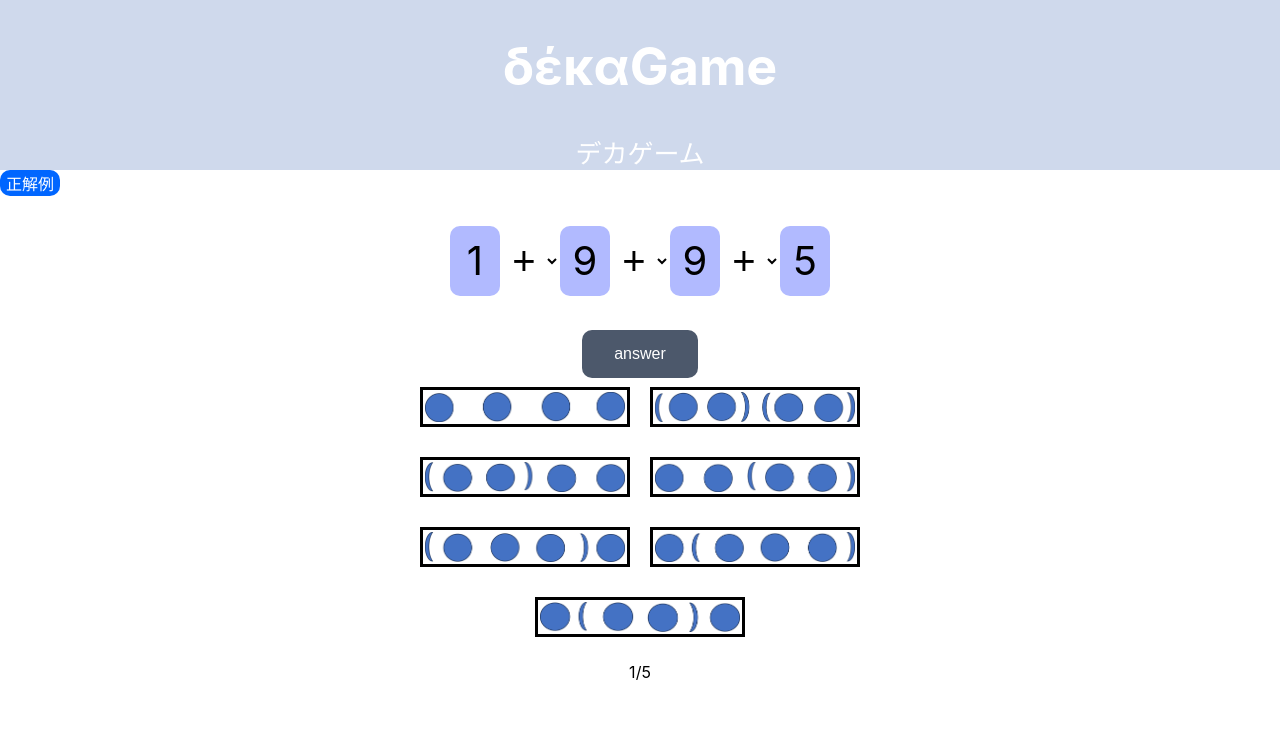
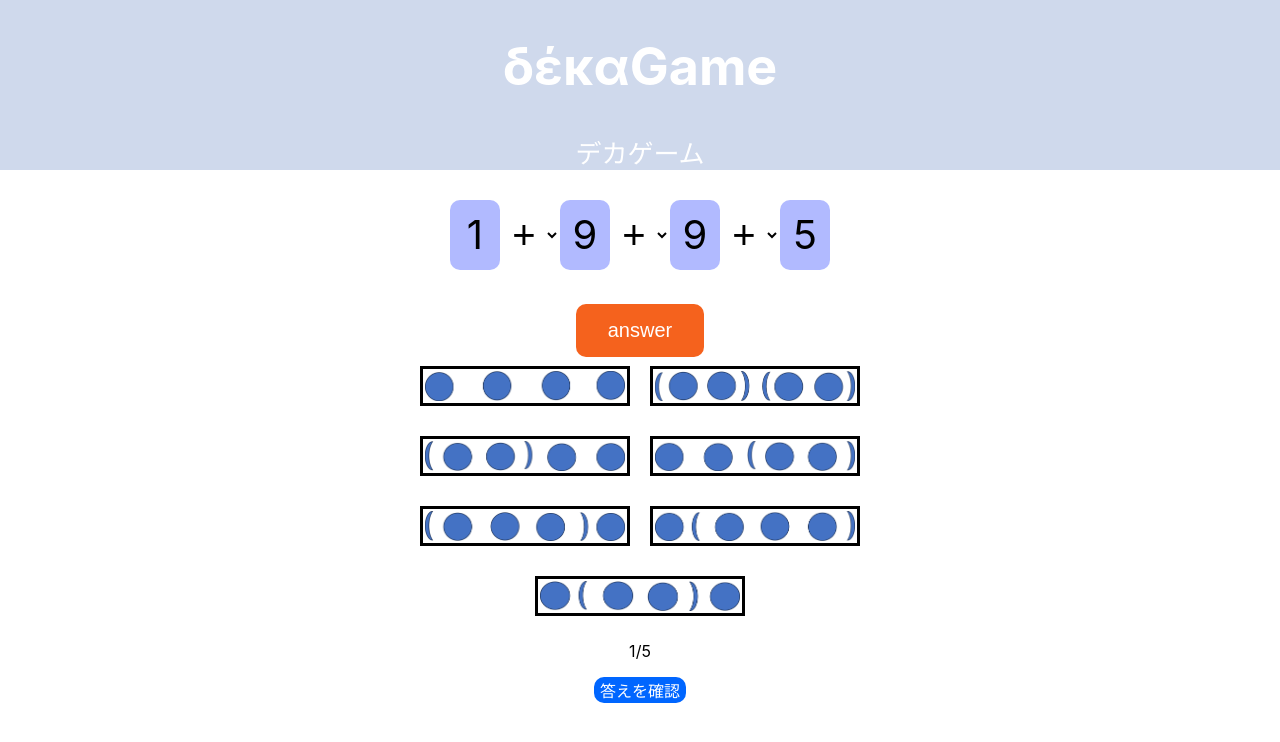
Before and after one commit to takumi284/CalGame, a React (Create React App) app: page / in a window 1280 px wide. Shown: the top 742 px of the page. Built offline with nearby package versions, Linux system fonts and the light colour scheme.

Commit message:
gh-pagesで公開用に設定

```diff
--- a/package.json
+++ b/package.json
@@ -36,5 +36,8 @@
       "last 1 firefox version",
       "last 1 safari version"
     ]
+  },
+  "devDependencies": {
+    "gh-pages": "^6.1.1"
   }
 }
--- a/src/Game.css
+++ b/src/Game.css
@@ -52,7 +52,7 @@
 }
 
 .button1 {
-  background-color: #4c586b; /* Green */
+  background-color: #f5621d; /* Green */
   border: none;
   color: white;
   padding: 15px 32px;
@@ -60,7 +60,7 @@
   text-align: center;
   text-decoration: none;
   display: inline-block;
-  font-size: 16px;
+  font-size: 20px;
   margin: 4px 2px;
   cursor: pointer;
 }
--- a/src/Game.jsx
+++ b/src/Game.jsx
@@ -163,9 +163,9 @@ function Game() {
     return (
         <div className="Game">
         <body className="App-body">
-            <div align="left">
+            {/* <div align="left">
                 <button className="button2" onClick={answer}>正解例</button>
-            </div>
+            </div> */}
 
             <div className="number-field">
                 <div className="bracket">
@@ -243,6 +243,7 @@ function Game() {
                 <img src="image/1-2-1.png" className="image1" onClick={handleButton1_2_1}></img>
             </div>
             <p>{n}/5</p>
+            <button className="button2" onClick={answer}>答えを確認</button>
         </body>
     </div>
     );
```
Also changed, not shown: src/logo.svg (deleted), 1 other file (tests, documents, lock files or other folders).
